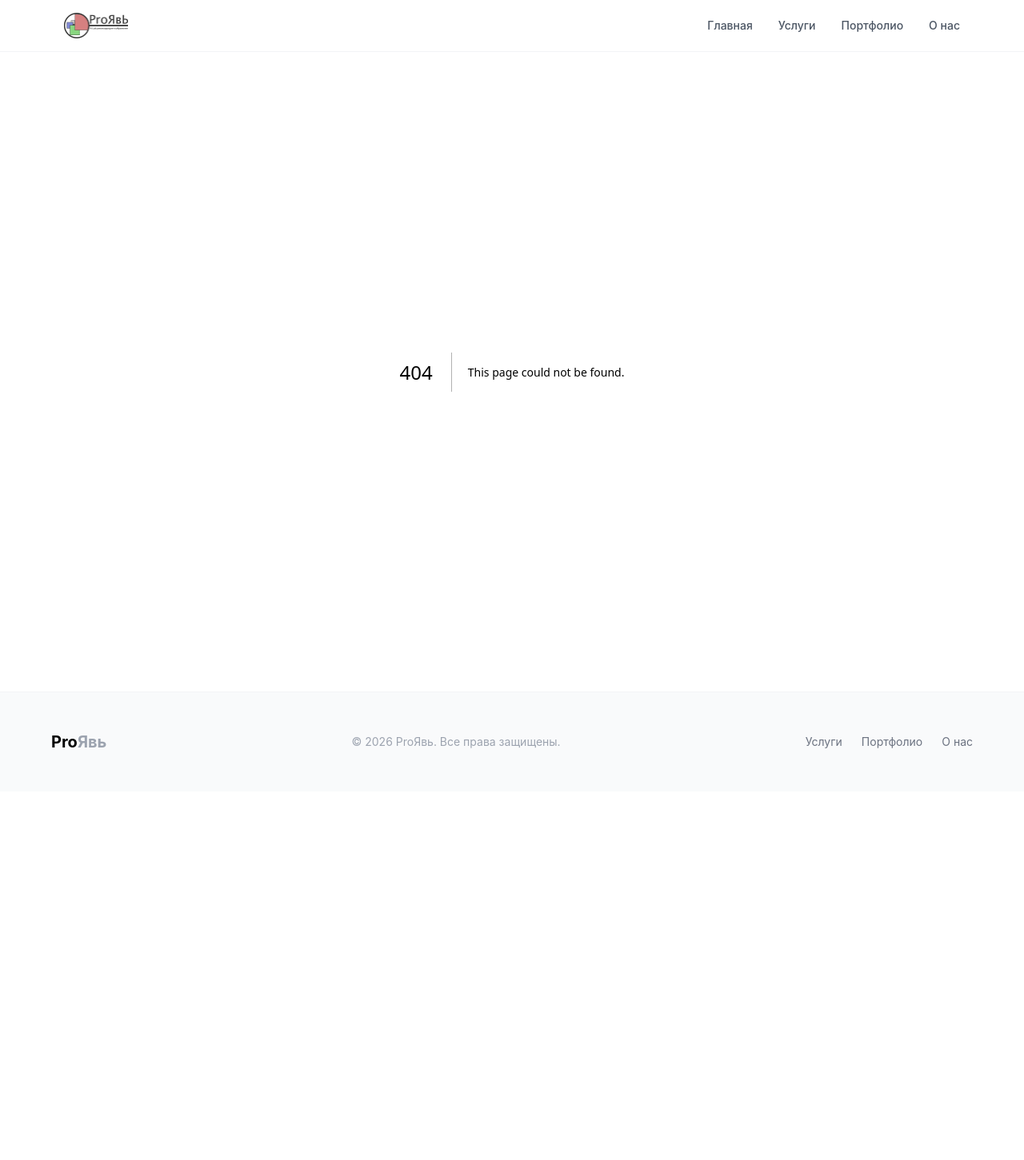
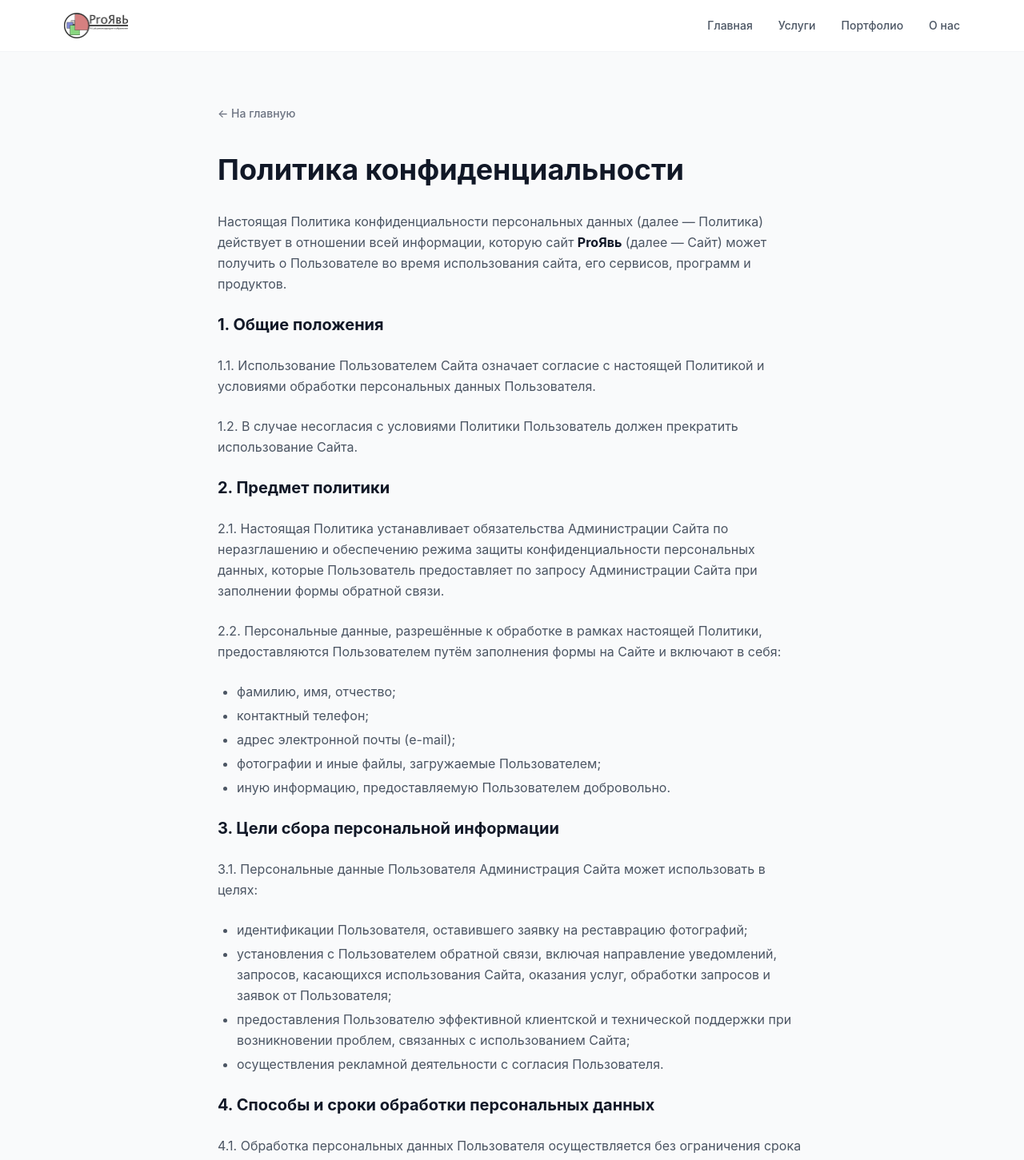
Before and after one commit to proyavi-art/site-proyavi-art, a Next.js app: page /politika-konfidencialnosti in a window 1280 px wide. Before the commit this address had no page. Shown: the top 1451 px of the page at 80% size. Before the commit the page ends 990 px from the top, so only its background shows below. Built offline with nearby package versions, Linux system fonts and the light colour scheme.

Commit message:
раздел политика безопасности

```diff
--- /dev/null
+++ b/app/politika-konfidencialnosti/page.tsx
@@ -0,0 +1,99 @@
+import Link from "next/link";
+
+export const metadata = {
+  title: "Политика конфиденциальности — ProЯвь",
+  description: "Политика обработки персональных данных сайта ProЯвь.",
+};
+
+export default function Privacy() {
+  return (
+    <div className="min-h-screen bg-gray-50">
+      <div className="max-w-3xl mx-auto px-4 py-16">
+        <Link
+          href="/"
+          className="inline-block text-gray-500 hover:text-black transition-colors text-sm font-medium mb-10"
+        >
+          ← На главную
+        </Link>
+
+        <h1 className="text-3xl md:text-4xl font-bold text-gray-900 mb-8">
+          Политика конфиденциальности
+        </h1>
+
+        <div className="space-y-6 text-gray-600 leading-relaxed">
+          <p>
+            Настоящая Политика конфиденциальности персональных данных (далее — Политика) действует в отношении всей информации, которую сайт <strong className="text-gray-900">ProЯвь</strong> (далее — Сайт) может получить о Пользователе во время использования сайта, его сервисов, программ и продуктов.
+          </p>
+
+          <h2 className="text-xl font-bold text-gray-900 mt-8 mb-3">1. Общие положения</h2>
+          <p>
+            1.1. Использование Пользователем Сайта означает согласие с настоящей Политикой и условиями обработки персональных данных Пользователя.
+          </p>
+          <p>
+            1.2. В случае несогласия с условиями Политики Пользователь должен прекратить использование Сайта.
+          </p>
+
+          <h2 className="text-xl font-bold text-gray-900 mt-8 mb-3">2. Предмет политики</h2>
+          <p>
+            2.1. Настоящая Политика устанавливает обязательства Администрации Сайта по неразглашению и обеспечению режима защиты конфиденциальности персональных данных, которые Пользователь предоставляет по запросу Администрации Сайта при заполнении формы обратной связи.
+          </p>
+          <p>
+            2.2. Персональные данные, разрешённые к обработке в рамках настоящей Политики, предоставляются Пользователем путём заполнения формы на Сайте и включают в себя:
+          </p>
+          <ul className="list-disc pl-6 space-y-1">
+            <li>фамилию, имя, отчество;</li>
+            <li>контактный телефон;</li>
+            <li>адрес электронной почты (e-mail);</li>
+            <li>фотографии и иные файлы, загружаемые Пользователем;</li>
+            <li>иную информацию, предоставляемую Пользователем добровольно.</li>
+          </ul>
+
+          <h2 className="text-xl font-bold text-gray-900 mt-8 mb-3">3. Цели сбора персональной информации</h2>
+          <p>
+            3.1. Персональные данные Пользователя Администрация Сайта может использовать в целях:
+          </p>
+          <ul className="list-disc pl-6 space-y-1">
+            <li>идентификации Пользователя, оставившего заявку на реставрацию фотографий;</li>
+            <li>установления с Пользователем обратной связи, включая направление уведомлений, запросов, касающихся использования Сайта, оказания услуг, обработки запросов и заявок от Пользователя;</li>
+            <li>предоставления Пользователю эффективной клиентской и технической поддержки при возникновении проблем, связанных с использованием Сайта;</li>
+            <li>осуществления рекламной деятельности с согласия Пользователя.</li>
+          </ul>
+
+          <h2 className="text-xl font-bold text-gray-900 mt-8 mb-3">4. Способы и сроки обработки персональных данных</h2>
+          <p>
+            4.1. Обработка персональных данных Пользователя осуществляется без ограничения срока любым законным способом, в том числе в информационных системах персональных данных с использованием средств автоматизации или без использования таких средств.
+          </p>
+          <p>
+            4.2. Персональные данные Пользователя могут быть переданы уполномоченным органам государственной власти Российской Федерации только по основаниям и в порядке, установленным законодательством РФ.
+          </p>
+
+          <h2 className="text-xl font-bold text-gray-900 mt-8 mb-3">5. Обязательства сторон</h2>
+          <p>
+            5.1. Пользователь обязан предоставить информацию о персональных данных, необходимую для оказания услуг.
+          </p>
+          <p>
+            5.2. Администрация Сайта обязана использовать полученную информацию исключительно для целей, указанных в п. 3 настоящей Политики.
+          </p>
+          <p>
+            5.3. Администрация Сайта принимает необходимые организационные и технические меры для защиты персональной информации Пользователя от неправомерного или случайного доступа, уничтожения, изменения, блокирования, копирования, распространения, а также от иных неправомерных действий третьих лиц.
+          </p>
+
+          <h2 className="text-xl font-bold text-gray-900 mt-8 mb-3">6. Дополнительные условия</h2>
+          <p>
+            6.1. Администрация Сайта вправе вносить изменения в настоящую Политику конфиденциальности без согласия Пользователя.
+          </p>
+          <p>
+            6.2. Новая Политика конфиденциальности вступает в силу с момента её размещения на Сайте, если иное не предусмотрено новой редакцией Политики.
+          </p>
+          <p>
+            6.3. Действующая Политика конфиденциальности размещена на странице по адресу: <Link href="/politika-konfidencialnosti" className="text-gray-900 underline hover:no-underline">site-proyavi-art.vercel.app/politika-konfidencialnosti</Link>
+          </p>
+
+          <p className="text-sm text-gray-400 mt-12 pt-8 border-t border-gray-200">
+            Обновлено: октябрь 2026 г.
+          </p>
+        </div>
+      </div>
+    </div>
+  );
+}
```
